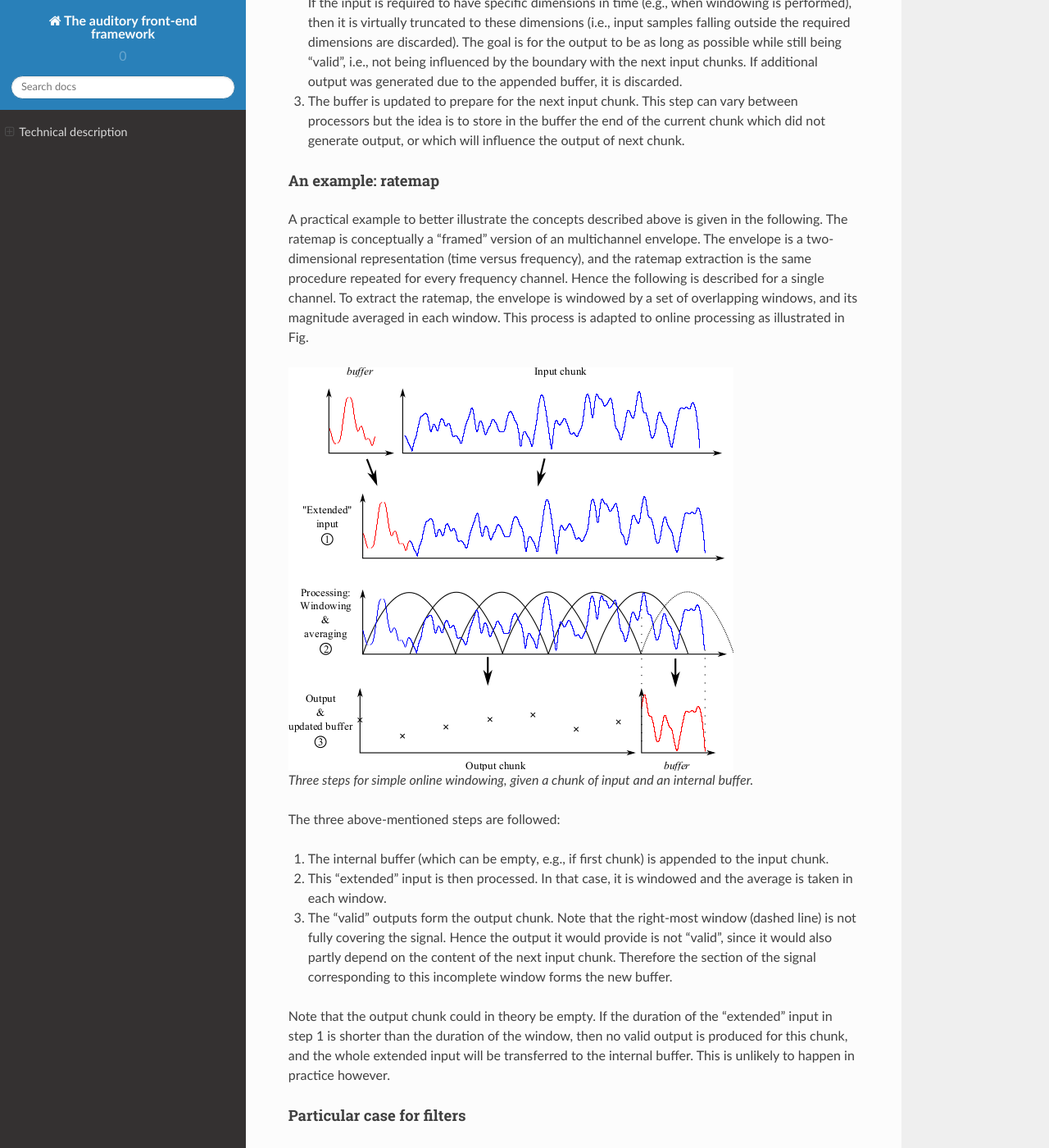
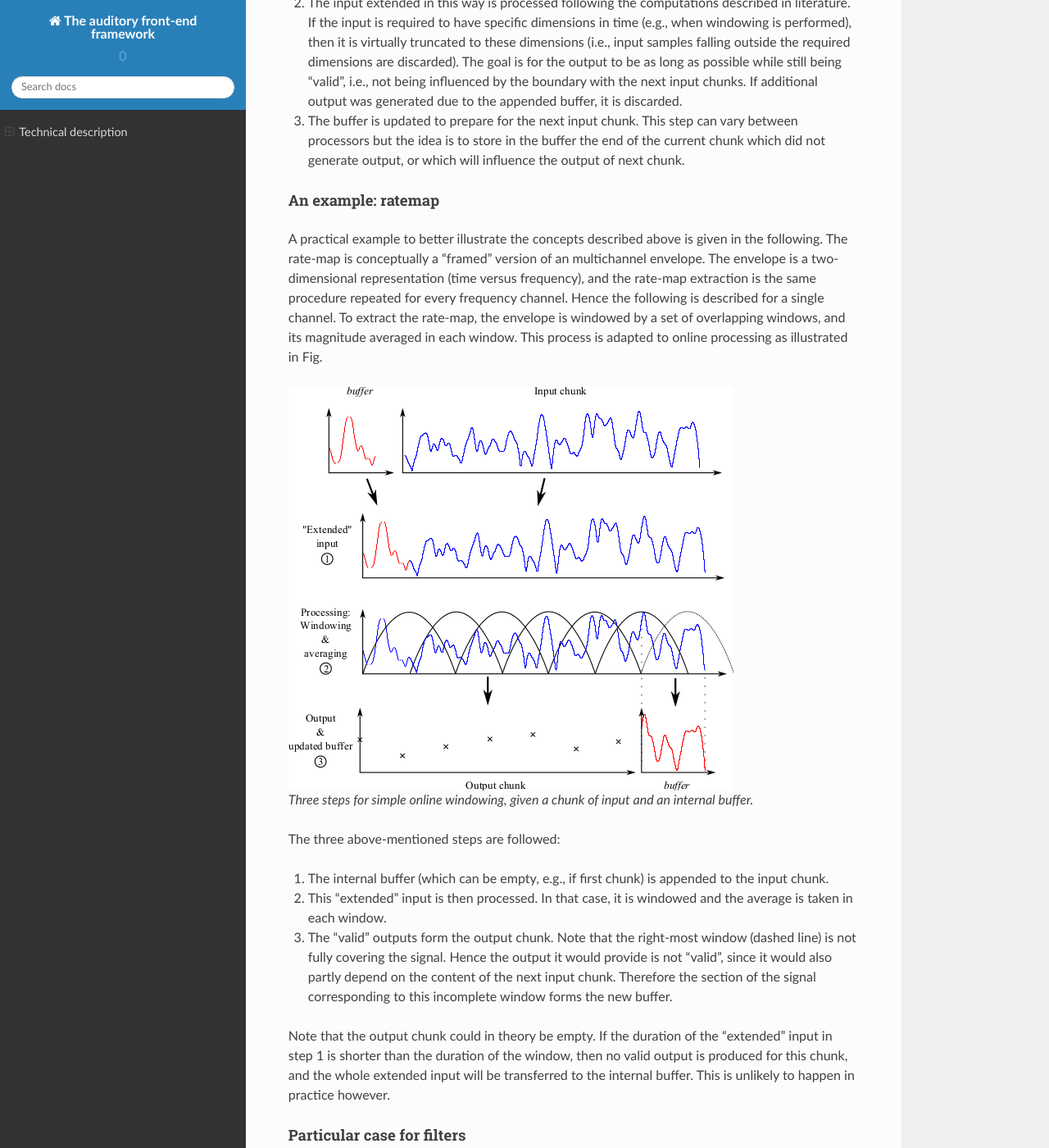
Before and after one commit to TWOEARS/documentation, a Sphinx documentation site: the page built from doc/afe/description.txt, in a window 1280 px wide and 1400 px high, scrolled down 7394 px. Shown: the whole window at 82% size. Built offline with Sphinx 7.4.7 and the Read the Docs theme 2.0.0, drawn with Linux system fonts in a browser that asks for light colours; some of the changed text lies outside the part shown.

Commit message:
Correct spelling

```diff
--- a/doc/afe/description.txt
+++ b/doc/afe/description.txt
@@ -170,8 +170,8 @@
    arranged in the signal, e.g., ``’nSamples x nFilters’``
 
 -  ``FsHz``, the sampling frequency of this specific signal. If the
-   signal is framed or downsampled (e.g., like a ratemap or an ) this
-   value will be different from the input signal’s sampling frequency.
+   signal is framed or down-sampled (e.g., like a rate-map or an ) this
+   value will be different from the input signal's sampling frequency.
 
 -  ``Channel``, which states ``’left’``, ``’right’`` or ``’mono’``,
    depending on which channel from the input signal this signal was
@@ -240,7 +240,7 @@
 
 Data objects are constructed by providing an input signal (which can be
 empty in online scenarios), a mandatory sampling frequency in Hz, a
-global buffer size (10s by default), and the number of channels of the
+global buffer size (10 s by default), and the number of channels of the
 input (1 or 2). This number of channel is not necessary if an input
 signal is used as argument in the constructor but needs to be provided
 otherwise.
@@ -452,11 +452,11 @@
 ^^^^^^^^^^^^^^^^^^^
 
 A practical example to better illustrate the concepts described above is
-given in the following. The ratemap is conceptually a “framed” version
+given in the following. The rate-map is conceptually a “framed” version
 of an multichannel envelope. The envelope is a two-dimensional
-representation (time versus frequency), and the ratemap extraction is
+representation (time versus frequency), and the rate-map extraction is
 the same procedure repeated for every frequency channel. Hence the
-following is described for a single channel. To extract the ratemap, the
+following is described for a single channel. To extract the rate-map, the
 envelope is windowed by a set of overlapping windows, and its magnitude
 averaged in each window. This process is adapted to online processing as
 illustrated in Fig.
@@ -570,8 +570,8 @@
    #. Add the signal(s) to ``dataObj``
 
    #. A handle to the output signal of the previous processor on the
-      list is stored as the current processor’s input (in
-      ``mObj.InputList`` as well as in the processor’s ``Input``
+      list is stored as the current processor's input (in
+      ``mObj.InputList`` as well as in the processor's ``Input``
       property). If it is the first element of the list, this will link
       to the original time domain signal.
 
@@ -580,7 +580,7 @@
       loop.
 
    #. A handle to the previously instantiated processor is stored in the
-      current processor’s ``Dependencies`` property (possibly empty if
+      current processor's ``Dependencies`` property (possibly empty if
       first element of the list).
 
 #. Generate a linear mapping (vector of indexes of the processors
@@ -672,7 +672,7 @@
 after the other when asking the manager to start processing (either via
 its ``processChunk`` or ``processSignal`` method). The order in which
 the processors are called is important, as some will take as input what
-was other’s output. This order is stored in the property ``Map`` of the
+was other's output. This order is stored in the property ``Map`` of the
 manager. ``Map`` is a vector of indexes corresponding to the lines in
 the ``Processors`` cell array property of the manager. It is constructed
 at instantiation of the processors. Conceptually, if there are ``N``
```
Also changed, not shown: other parts of doc/afe/description.txt (+4 -4 lines), doc/afe/overview.txt (+17 -15 lines).
